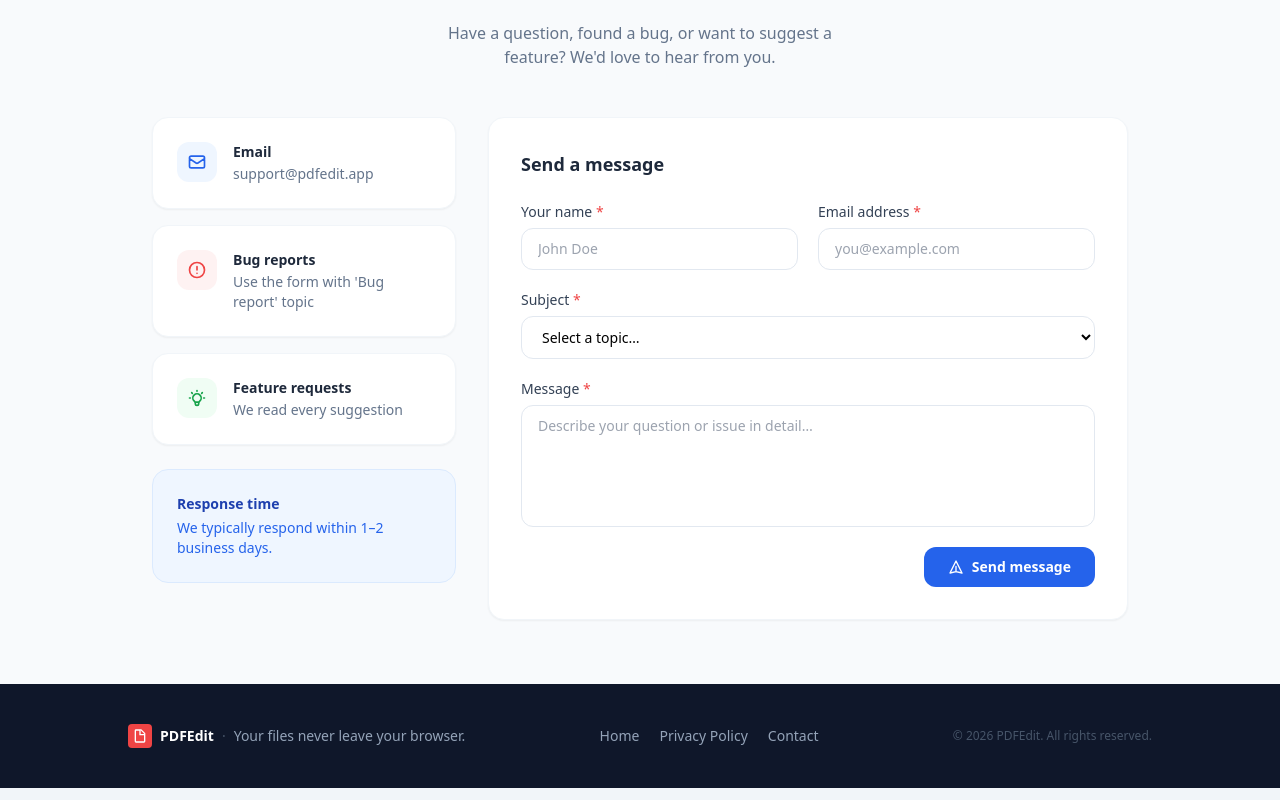
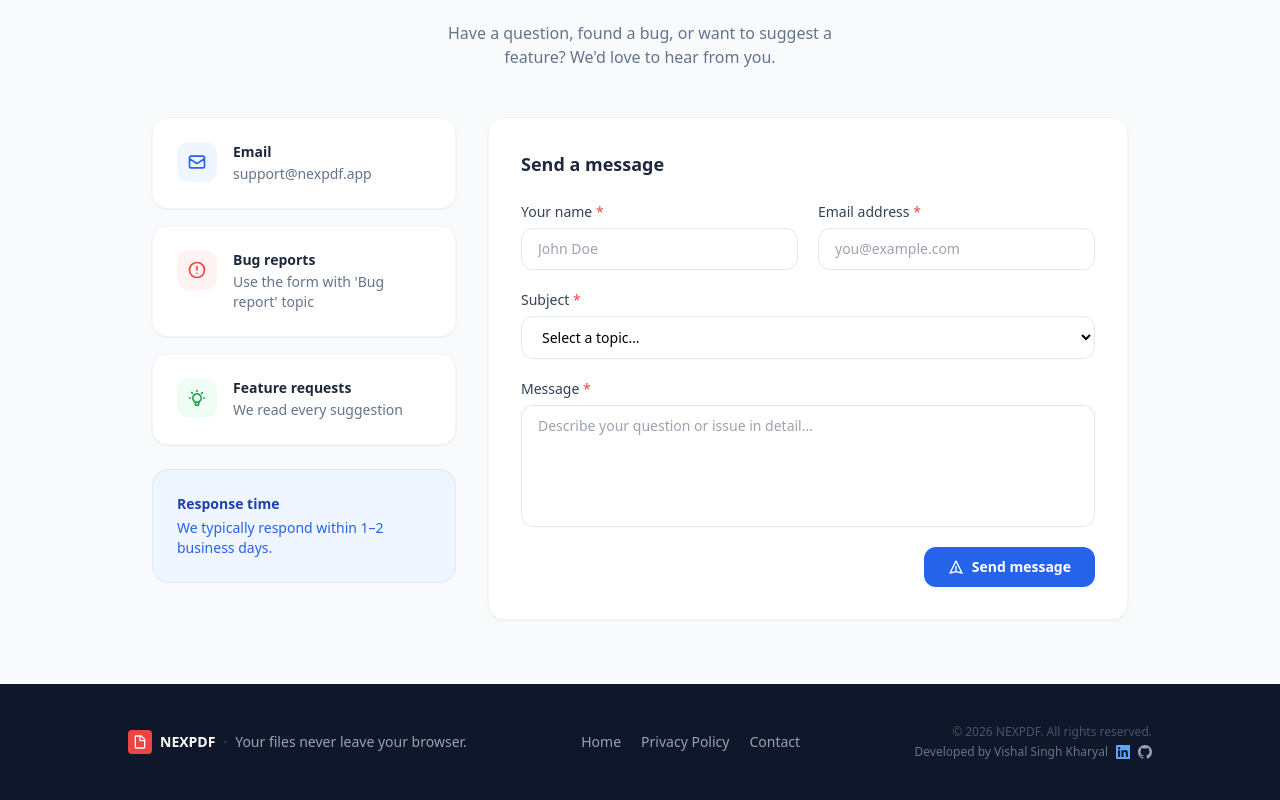
Before and after one commit to v5616/pdf-editor, a Next.js app: page /contact in a window 1280 px wide. Shown: the part 196-996 px from the top of the page. Built offline with nearby package versions, Linux system fonts and the light colour scheme.

Commit message:
nexpdf and favicon

```diff
--- a/app/api/contact/route.ts
+++ b/app/api/contact/route.ts
@@ -13,15 +13,15 @@
     }
 
     await resend.emails.send({
-      from: "PDFEdit Contact <onboarding@resend.dev>", // use your verified domain later
+      from: "NEXPDF Contact <onboarding@resend.dev>",
       to: TO_EMAIL,
       replyTo: email,
-      subject: `[PDFEdit Contact] ${subject} — from ${name}`,
+      subject: `[NEXPDF Contact] ${subject} — from ${name}`,
       html: `
         <div style="font-family: sans-serif; max-width: 600px; margin: 0 auto;">
           <div style="background: #1e40af; padding: 24px 32px; border-radius: 12px 12px 0 0;">
             <h1 style="color: white; margin: 0; font-size: 20px;">New Contact Form Submission</h1>
-            <p style="color: #bfdbfe; margin: 4px 0 0; font-size: 14px;">PDFEdit · pdfedit.app</p>
+            <p style="color: #bfdbfe; margin: 4px 0 0; font-size: 14px;">NEXPDF · nexpdf.app</p>
           </div>
           <div style="background: white; border: 1px solid #e2e8f0; border-top: none; padding: 32px; border-radius: 0 0 12px 12px;">
             <table style="width: 100%; border-collapse: collapse;">
--- a/app/contact/page.tsx
+++ b/app/contact/page.tsx
@@ -171,7 +171,7 @@
 const contactInfo = [
   {
     title: "Email",
-    value: "support@pdfedit.app",
+    value: "support@nexpdf.app",
     bg: "bg-blue-50",
     icon: (
       <svg className="w-5 h-5 text-blue-600" fill="none" stroke="currentColor" viewBox="0 0 24 24">
--- a/app/layout.tsx
+++ b/app/layout.tsx
@@ -4,8 +4,11 @@
 import Footer from "@/components/Footer";
 
 export const metadata: Metadata = {
-  title: "PDFEdit — Free Online PDF Editor",
+  title: "NEXPDF — Free Online PDF Editor",
   description: "Edit PDF text, add annotations, draw and download — all in your browser. No sign-up required.",
+  icons: {
+    icon: "/icon.svg",
+  },
 };
 
 export default function RootLayout({ children }: { children: React.ReactNode }) {
--- a/app/privacy/page.tsx
+++ b/app/privacy/page.tsx
@@ -2,8 +2,8 @@
 import Link from "next/link";
 
 export const metadata: Metadata = {
-  title: "Privacy Policy · PDFEdit",
-  description: "How PDFEdit handles your data and privacy.",
+  title: "Privacy Policy · NEXPDF",
+  description: "How NEXPDF handles your data and privacy.",
 };
 
 const sections = [
@@ -19,7 +19,7 @@
     content: (
       <>
         <p>
-          PDFEdit is a <strong>100% browser-based PDF editor</strong>. We are deeply committed to your privacy.
+          NEXPDF is a <strong>100% browser-based PDF editor</strong>. We are deeply committed to your privacy.
           The core principle is simple: <strong>your files never leave your device</strong>.
         </p>
         <p className="mt-3">
@@ -96,7 +96,7 @@
     color: "amber",
     content: (
       <p>
-        PDFEdit does <strong>not</strong> use tracking or advertising cookies. We may use essential
+        NEXPDF does <strong>not</strong> use tracking or advertising cookies. We may use essential
         session cookies required for the application to function correctly. No third-party advertising
         or behavioral tracking cookies are used.
       </p>
@@ -196,7 +196,7 @@
           </div>
           <h1 className="text-5xl font-extrabold mb-5 leading-tight">Privacy Policy</h1>
           <p className="text-slate-300 text-lg max-w-xl mx-auto">
-            We built PDFEdit with a privacy-first architecture. Your documents stay on your device — always.
+            We built NEXPDF with a privacy-first architecture. Your documents stay on your device — always.
           </p>
           <p className="text-slate-500 text-sm mt-4">Last updated: January 2025</p>
         </div>
@@ -269,7 +269,7 @@
             <h2 className="font-bold text-slate-800 text-lg mb-3">Changes to This Policy</h2>
             <p className="text-slate-600 text-sm leading-relaxed">
               We may update this policy from time to time. Changes will be reflected on this page
-              with an updated date. Continued use of PDFEdit after changes constitutes acceptance
+              with an updated date. Continued use of NEXPDF after changes constitutes acceptance
               of the updated policy.
             </p>
           </section>
--- a/components/Footer.tsx
+++ b/components/Footer.tsx
@@ -10,7 +10,7 @@
               <path d="M14 2H6a2 2 0 0 0-2 2v16a2 2 0 0 0 2 2h12a2 2 0 0 0 2-2V8l-6-6zm-1 1.5L18.5 9H13V3.5zM6 20V4h5v7h7v9H6z" />
             </svg>
           </div>
-          <span className="text-white font-semibold">PDFEdit</span>
+          <span className="text-white font-semibold">NEXPDF</span>
           <span className="text-slate-600">·</span>
           <span>Your files never leave your browser.</span>
         </div>
@@ -21,7 +21,34 @@
           <Link href="/contact" className="hover:text-white transition-colors">Contact</Link>
         </nav>
 
-        <p className="text-slate-600 text-xs">© {new Date().getFullYear()} PDFEdit. All rights reserved.</p>
+        <div className="flex flex-col items-center md:items-end gap-1">
+          <p className="text-slate-600 text-xs">© {new Date().getFullYear()} NEXPDF. All rights reserved.</p>
+          <p className="text-slate-500 text-xs inline-flex items-center gap-2">
+            Developed by Vishal Singh Kharyal
+            <a
+              href="https://www.linkedin.com/in/vishal-singh-kharyal-9b98501ba/"
+              target="_blank"
+              rel="noopener noreferrer"
+              className="text-blue-400 hover:text-blue-300 transition-colors"
+              aria-label="LinkedIn"
+            >
+              <svg className="w-3.5 h-3.5" fill="currentColor" viewBox="0 0 24 24">
+                <path d="M20.447 20.452h-3.554v-5.569c0-1.328-.027-3.037-1.852-3.037-1.853 0-2.136 1.445-2.136 2.939v5.667H9.351V9h3.414v1.561h.046c.477-.9 1.637-1.85 3.37-1.85 3.601 0 4.267 2.37 4.267 5.455v6.286zM5.337 7.433a2.062 2.062 0 0 1-2.063-2.065 2.064 2.064 0 1 1 2.063 2.065zm1.782 13.019H3.555V9h3.564v11.452zM22.225 0H1.771C.792 0 0 .774 0 1.729v20.542C0 23.227.792 24 1.771 24h20.451C23.2 24 24 23.227 24 22.271V1.729C24 .774 23.2 0 22.222 0h.003z" />
+              </svg>
+            </a>
+            <a
+              href="https://github.com/v5616"
+              target="_blank"
+              rel="noopener noreferrer"
+              className="text-slate-400 hover:text-white transition-colors"
+              aria-label="GitHub"
+            >
+              <svg className="w-3.5 h-3.5" fill="currentColor" viewBox="0 0 24 24">
+                <path d="M12 0C5.374 0 0 5.373 0 12c0 5.302 3.438 9.8 8.207 11.387.599.111.793-.261.793-.577v-2.234c-3.338.726-4.033-1.416-4.033-1.416-.546-1.387-1.333-1.756-1.333-1.756-1.089-.745.083-.729.083-.729 1.205.084 1.839 1.237 1.839 1.237 1.07 1.834 2.807 1.304 3.492.997.107-.775.418-1.305.762-1.604-2.665-.305-5.467-1.334-5.467-5.931 0-1.311.469-2.381 1.236-3.221-.124-.303-.535-1.524.117-3.176 0 0 1.008-.322 3.301 1.23A11.509 11.509 0 0 1 12 5.803c1.02.005 2.047.138 3.006.404 2.291-1.552 3.297-1.23 3.297-1.23.653 1.653.242 2.874.118 3.176.77.84 1.235 1.911 1.235 3.221 0 4.609-2.807 5.624-5.479 5.921.43.372.823 1.102.823 2.222v3.293c0 .319.192.694.801.576C20.566 21.797 24 17.3 24 12c0-6.627-5.373-12-12-12z" />
+              </svg>
+            </a>
+          </p>
+        </div>
       </div>
     </footer>
   );
--- a/components/Nav.tsx
+++ b/components/Nav.tsx
@@ -20,7 +20,7 @@
             <path d="M14 2H6a2 2 0 0 0-2 2v16a2 2 0 0 0 2 2h12a2 2 0 0 0 2-2V8l-6-6zm-1 1.5L18.5 9H13V3.5zM6 20V4h5v7h7v9H6z" />
           </svg>
         </div>
-        <span className="text-lg font-bold text-slate-800 tracking-tight">PDFEdit</span>
+        <span className="text-lg font-bold text-slate-800 tracking-tight">NEXPDF</span>
         <span className="text-xs bg-blue-100 text-blue-600 px-2 py-0.5 rounded-full font-medium">Free</span>
       </Link>
 
```
Also changed, not shown: app/icon.svg (added).
